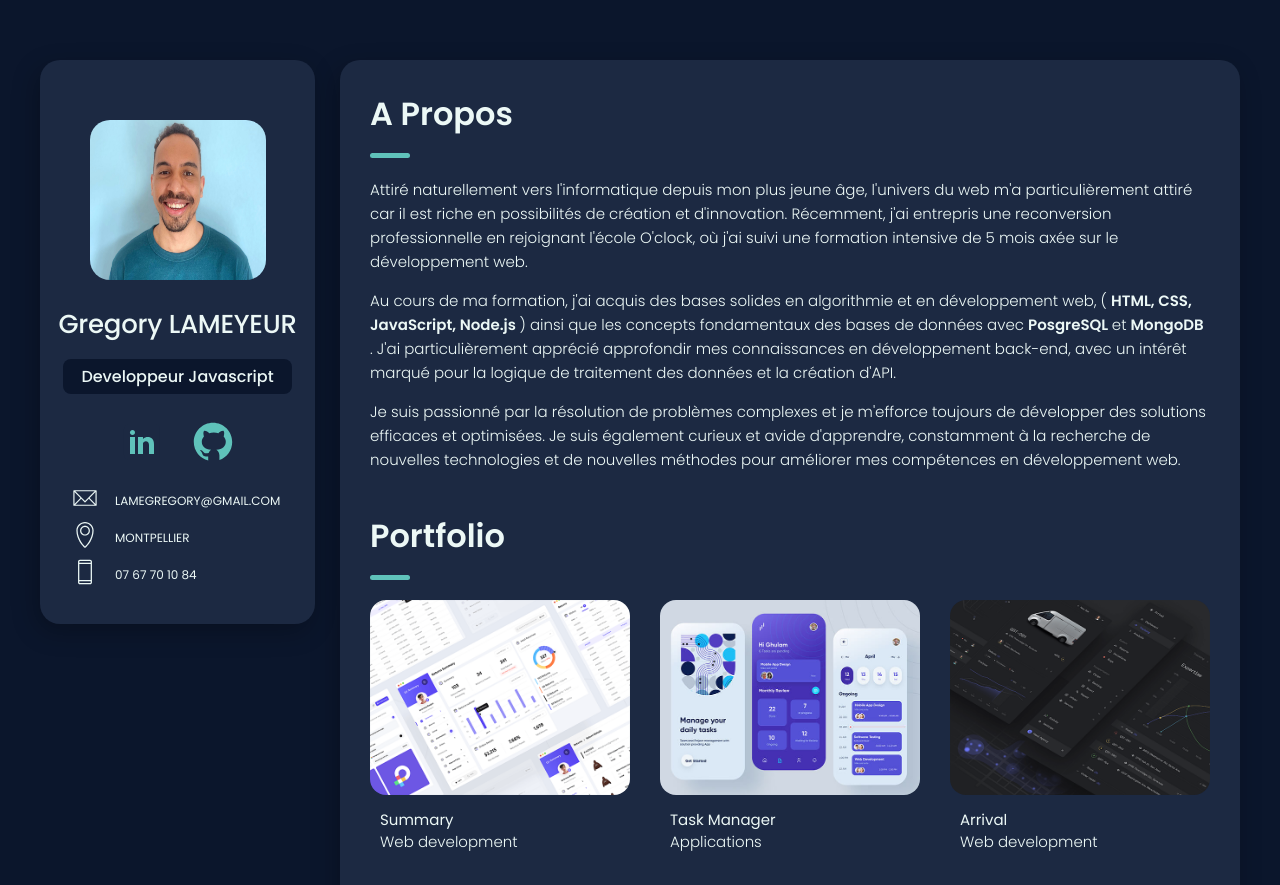
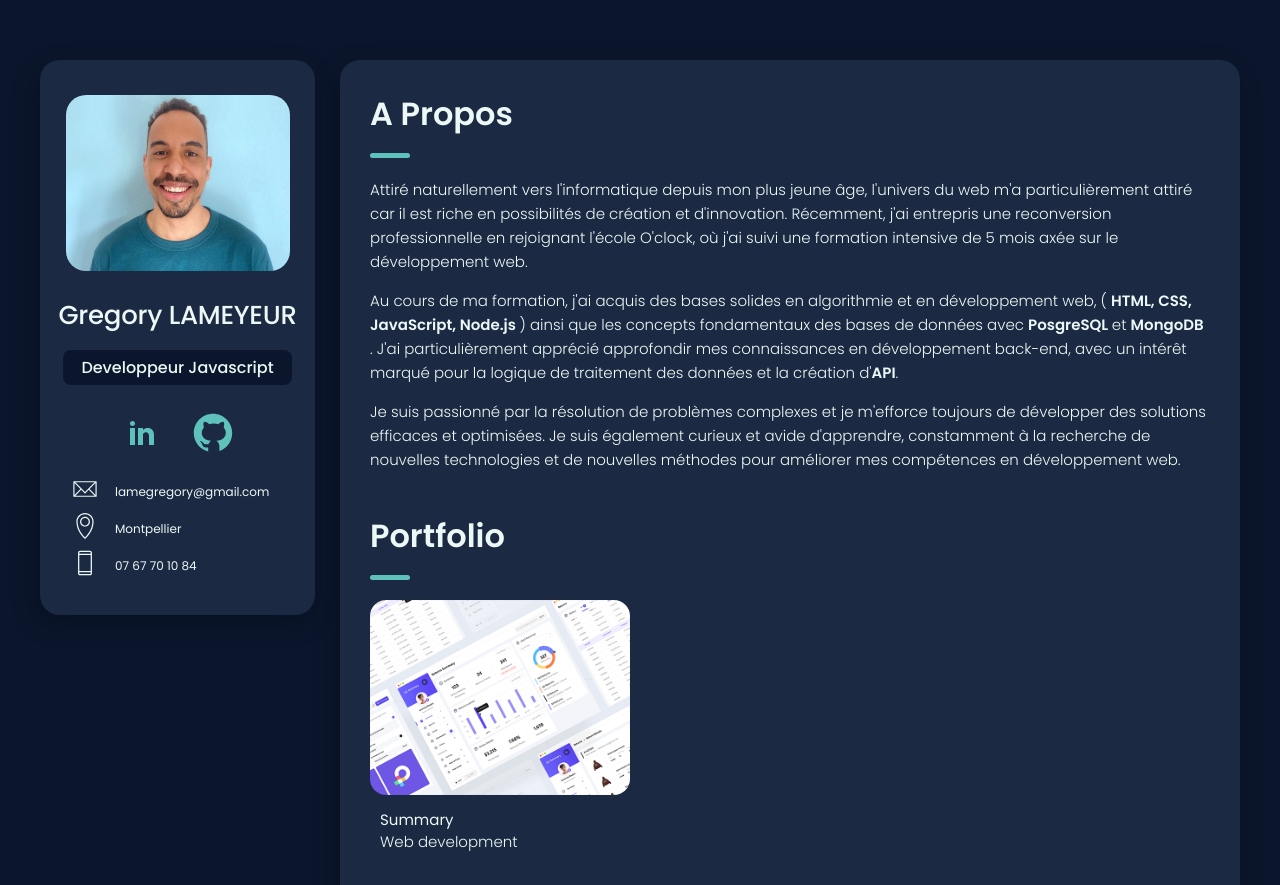
Before and after one commit to Gregory-Lameyeur/Portfolio, a plain HTML site: page index.html in a window 1280 px wide. Shown: the top 885 px of the page. Drawn offline with Linux system fonts and the light colour scheme.

Commit message:
deployment

```diff
--- a/assets/css/style.css
+++ b/assets/css/style.css
@@ -287,7 +287,7 @@ main {
 
 .pdp {
 
-  height: 10rem;
+  height: 11rem;
   border-radius: 20px;
 }
 
@@ -342,7 +342,6 @@ a{
 .contact-title {
   color: #ECF8F6;
   font-size: var(--fs-8);
-  text-transform: uppercase;
   margin-bottom: 2px;
 }
 
@@ -931,13 +930,13 @@ a{
     max-height: max-content;
     height: 100%;
     margin-bottom: 0;
-    padding-top: 60px;
+    padding-top: 35px;
     z-index: 1;
   }
 
   .sidebar-info { flex-direction: column; }
 
-  .avatar-box img { width: 11rem; }
+  .avatar-box img { width: 14rem; }
 
   .info-content .name {
     white-space: nowrap;
--- a/index.html
+++ b/index.html
@@ -141,7 +141,7 @@
           </p>
 
           <p>
-            Au cours de ma formation, j'ai acquis des bases solides en algorithmie et en développement web, ( <strong> HTML, CSS, JavaScript, Node.js </strong>) ainsi que les concepts fondamentaux des bases de données avec <strong> PosgreSQL </strong>  et <strong> MongoDB </strong>  . J'ai particulièrement apprécié approfondir mes connaissances en développement back-end, avec un intérêt marqué pour la logique de traitement des données et la création d'API.
+            Au cours de ma formation, j'ai acquis des bases solides en algorithmie et en développement web, ( <strong> HTML, CSS, JavaScript, Node.js </strong>) ainsi que les concepts fondamentaux des bases de données avec <strong> PosgreSQL </strong>  et <strong> MongoDB </strong>  . J'ai particulièrement apprécié approfondir mes connaissances en développement back-end, avec un intérêt marqué pour la logique de traitement des données et la création d'<strong>API</strong>.
           </p>
           <p>
             Je suis passionné par la résolution de problèmes complexes et je m'efforce toujours de développer des solutions efficaces et optimisées. Je suis également curieux et avide d'apprendre, constamment à la recherche de nouvelles technologies et de nouvelles méthodes pour améliorer mes compétences en développement web.
@@ -168,42 +168,6 @@
                 </figure>
 
                 <h3 class="project-title">Summary</h3>
-
-                <p class="project-category">Web development</p>
-
-              </a>
-            </li>
-
-            <li class="project-item  active" data-filter-item data-category="applications">
-              <a href="#">
-
-                <figure class="project-img">
-                  <div class="project-item-icon-box">
-                    <ion-icon name="eye-outline"></ion-icon>
-                  </div>
-
-                  <img src="./assets/images/project-8.jpg" alt="task manager" loading="lazy">
-                </figure>
-
-                <h3 class="project-title">Task Manager</h3>
-
-                <p class="project-category">Applications</p>
-
-              </a>
-            </li>
-
-            <li class="project-item  active" data-filter-item data-category="web development">
-              <a href="#">
-
-                <figure class="project-img">
-                  <div class="project-item-icon-box">
-                    <ion-icon name="eye-outline"></ion-icon>
-                  </div>
-
-                  <img src="./assets/images/project-9.png" alt="arrival" loading="lazy">
-                </figure>
-
-                <h3 class="project-title">Arrival</h3>
 
                 <p class="project-category">Web development</p>
 
```
